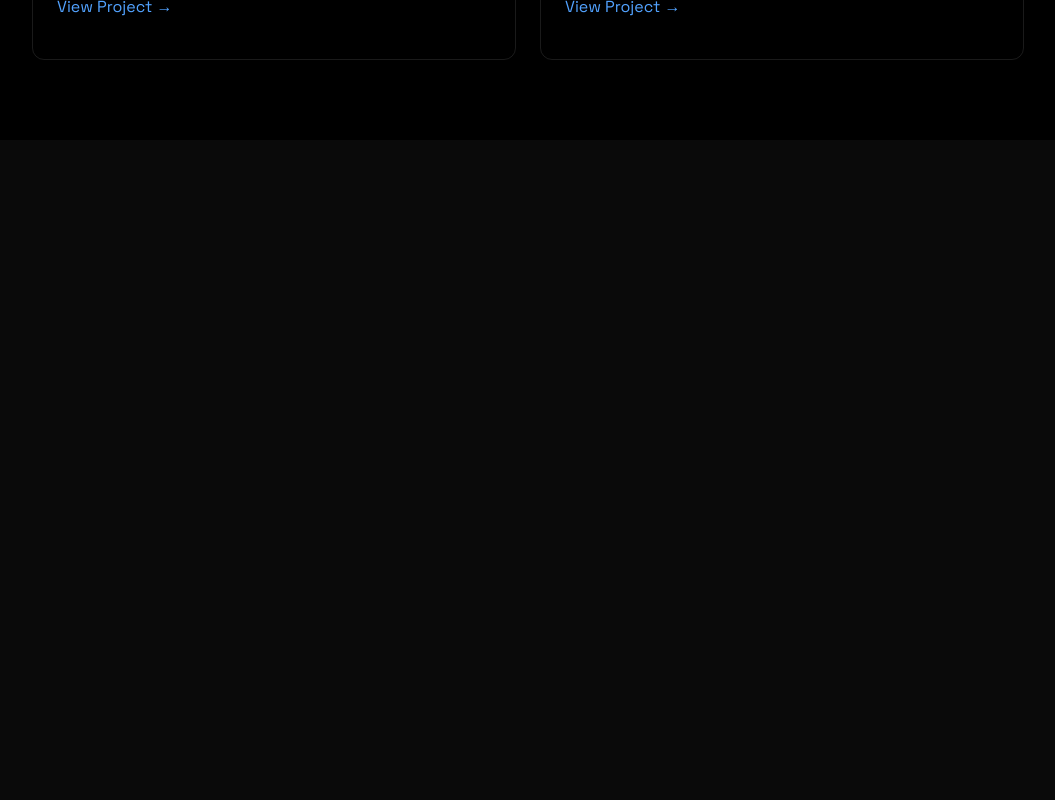
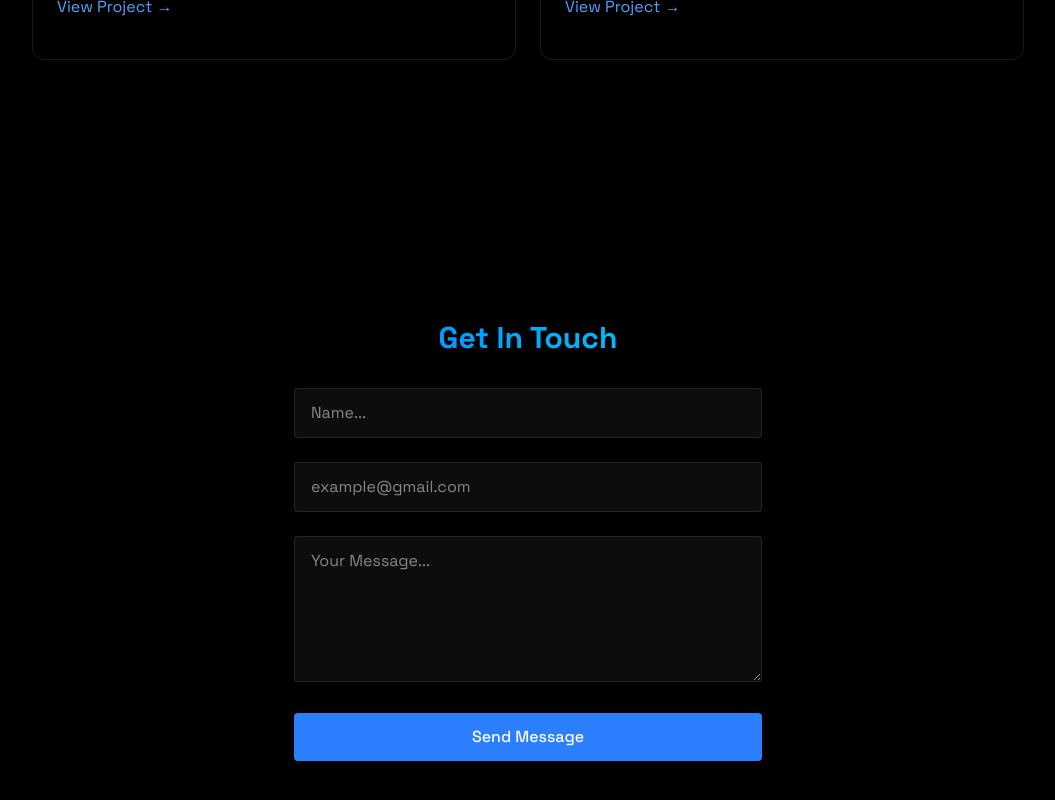
Before and after one commit to anurag4me/portfolio, a React (Vite) app: page / in a window 1280 px wide. Shown: the part 2364-3164 px from the top of the page, without its empty margins (112-1167 px from the left). Before the commit the page ends 2504 px from the top, so only its background shows below. Built offline with nearby package versions, Linux system fonts and the light colour scheme.

Commit message:
Build Contact Section

```diff
--- a/src/App.jsx
+++ b/src/App.jsx
@@ -5,6 +5,7 @@
 import { Home } from "./components/sections/Home";
 import { About } from "./components/sections/About.jsx";
 import { Projects } from "./components/sections/Projects.jsx";
+import { Contact } from "./components/sections/Contact.jsx";
 
 const App = () => {
   const [isLoaded, setIsLoaded] = useState(false);
@@ -18,6 +19,7 @@
         <Home />
         <About />
         <Projects />
+        <Contact />
       </div>
     </>
   );
--- /dev/null
+++ b/src/components/sections/Contact.jsx
@@ -0,0 +1,97 @@
+import { useState } from "react";
+import { RevealOnScroll } from "../RevealOnScroll";
+import emailjs from "emailjs-com";
+
+export const Contact = () => {
+  const [formData, setFormData] = useState({
+    name: "",
+    email: "",
+    message: "",
+  });
+
+  const handleSubmit = (e) => {
+    e.preventDefault();
+
+    emailjs
+      .sendForm(
+        import.meta.env.VITE_SERVICE_ID,
+        import.meta.env.VITE_TEMPLATE_ID,
+        e.target,
+        import.meta.env.VITE_PUBLIC_KEY
+      )
+      .then((result) => {
+        alert("Message Sent!");
+        setFormData({ name: "", email: "", message: "" });
+      })
+      .catch(() => alert("Oops! Something went wrong. Please try again."));
+  };
+
+  return (
+    <section
+      id="contact"
+      className="min-h-screen flex items-center justify-center py-20"
+    >
+      <RevealOnScroll>
+        <div className="px-4 w-full min-w-[300px] md:w-[500px] sm:w-2/3 p-6">
+          <h2 className="text-3xl font-bold mb-8 bg-gradient-to-r from-blue-500 to-cyan-400 bg-clip-text text-transparent text-center">
+            {" "}
+            Get In Touch
+          </h2>
+          <form className="space-y-6" onSubmit={handleSubmit}>
+            <div className="relative">
+              <input
+                type="text"
+                id="name"
+                name="name"
+                required
+                value={formData.name}
+                className="w-full bg-white/5 border border-white/10 rounded px-4 py-3 text-white transition focus:outline-none focus:border-blue-500 focus:bg-blue-500/5"
+                placeholder="Name..."
+                onChange={(e) =>
+                  setFormData({ ...formData, name: e.target.value })
+                }
+              />
+            </div>
+
+            <div className="relative">
+              <input
+                type="email"
+                id="email"
+                name="email"
+                required
+                value={formData.email}
+                className="w-full bg-white/5 border border-white/10 rounded px-4 py-3 text-white transition focus:outline-none focus:border-blue-500 focus:bg-blue-500/5"
+                placeholder="example@gmail.com"
+                onChange={(e) =>
+                  setFormData({ ...formData, email: e.target.value })
+                }
+              />
+            </div>
+
+            <div className="relative">
+              <textarea
+                id="message"
+                name="message"
+                required
+                rows={5}
+                value={formData.message}
+                className="w-full bg-white/5 border border-white/10 rounded px-4 py-3 text-white transition focus:outline-none focus:border-blue-500 focus:bg-blue-500/5"
+                placeholder="Your Message..."
+                onChange={(e) =>
+                  setFormData({ ...formData, message: e.target.value })
+                }
+              />
+            </div>
+
+            <button
+              type="submit"
+              className="w-full bg-blue-500 text-white py-3 px-6 rounded font-medium transition relative overflow-hidden hover:-translate-y-0.5 hover:shadow-[0_0_15px_rgba(59,130,246,0.4)]"
+            >
+              Send Message
+            </button>
+          </form>
+        </div>
+      </RevealOnScroll>
+    </section>
+  );
+};
```
